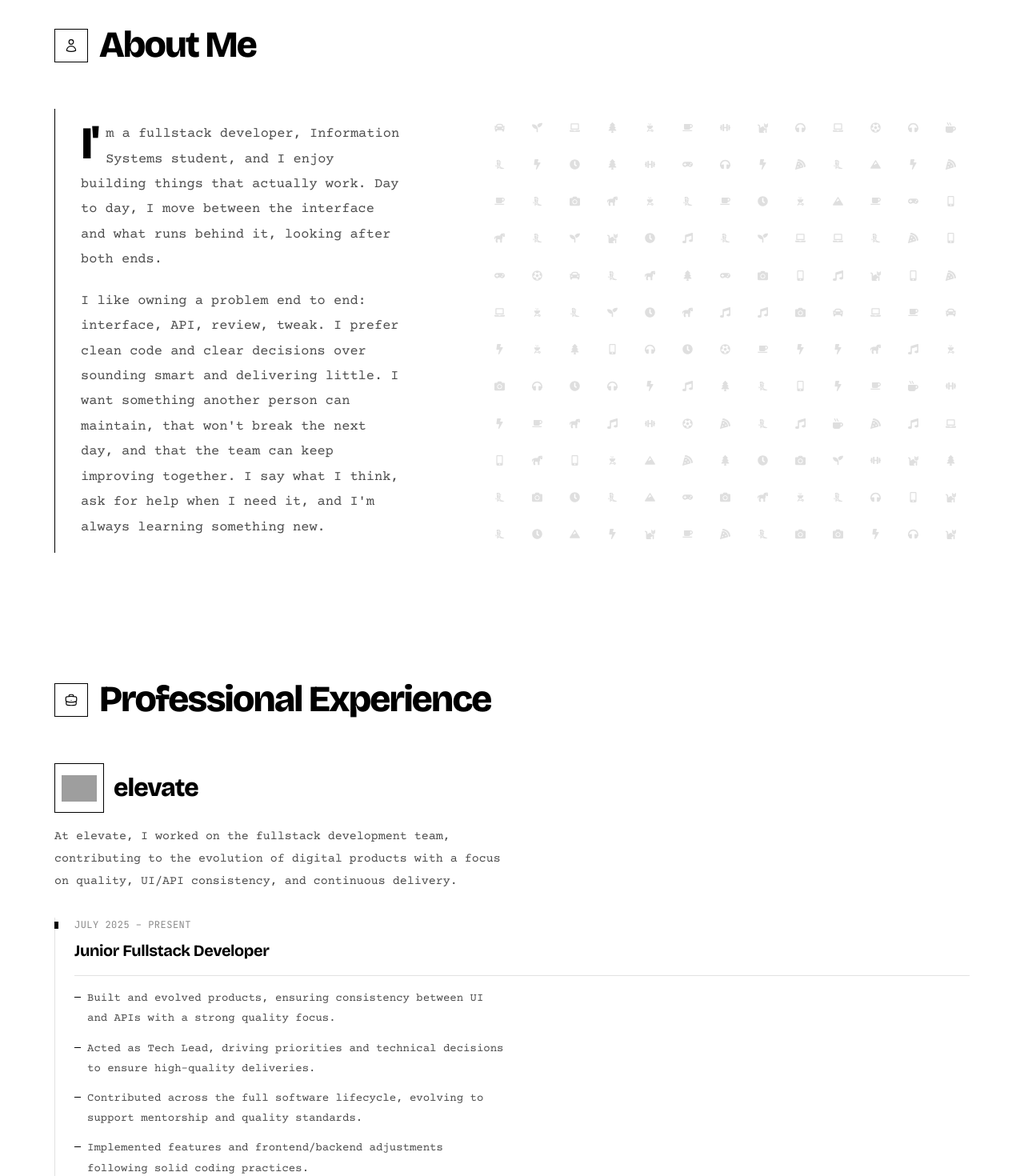
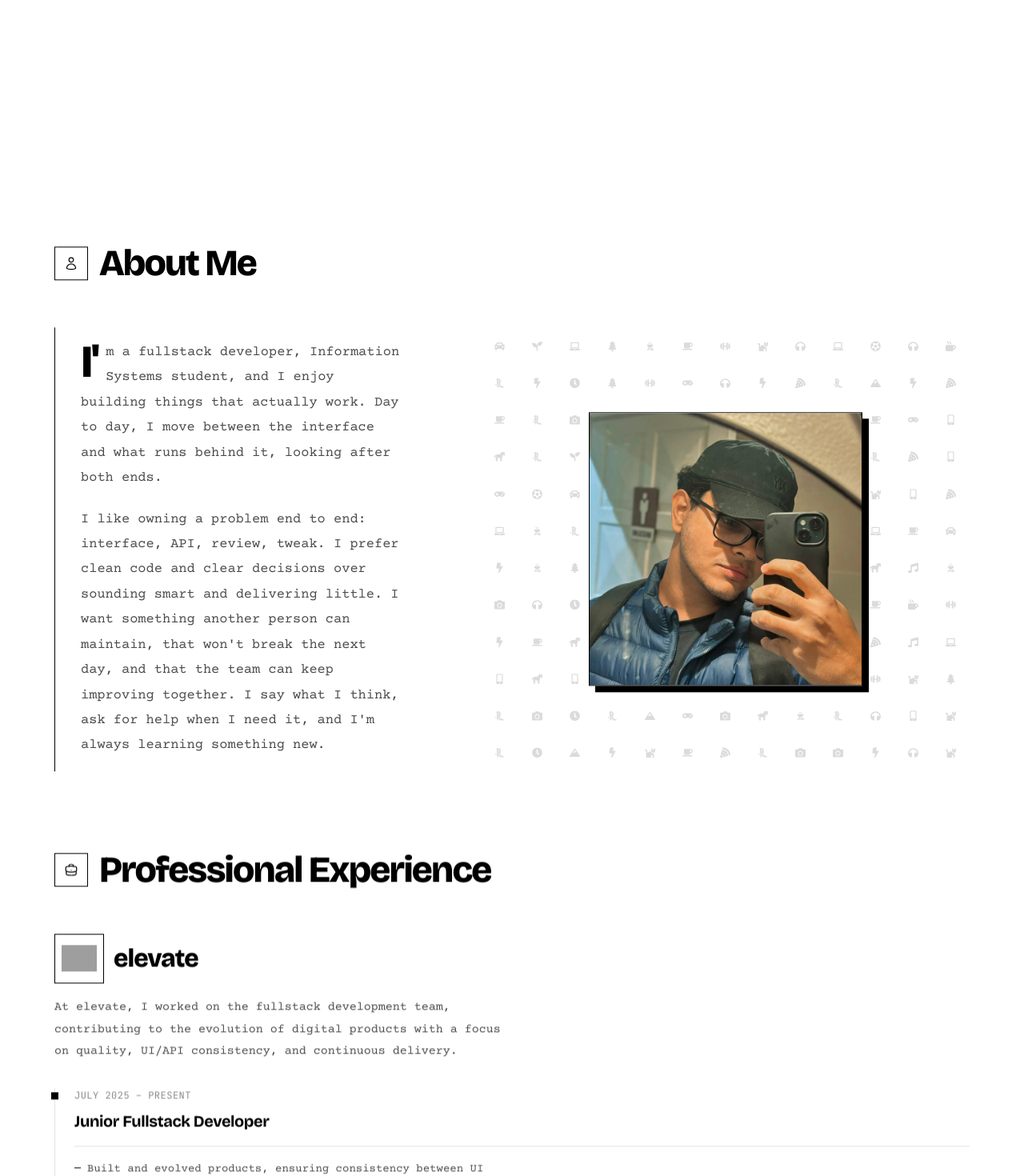
Before and after one commit to JoaoZ14/joaoz14.github.io, a React (Create React App) app: page / in a window 1280 px wide. Shown: the part 820-2290 px from the top of the page at 80% size. Built offline with nearby package versions, Linux system fonts and the light colour scheme; grey boxes are pictures that could not be loaded.

Commit message:
new interface

```diff
--- a/src/Pages/LandingPage.js
+++ b/src/Pages/LandingPage.js
@@ -113,7 +113,25 @@ const DivText = styled.section`
   }
 `;
 
-const HeroInner = styled.div`
+const HeroParallaxLayer = styled.div`
+  will-change: transform;
+  transform: translate3d(0, 0, 0);
+  backface-visibility: hidden;
+
+  @media (prefers-reduced-motion: reduce) {
+    will-change: auto;
+    transform: none !important;
+  }
+`;
+
+const HeroDotsLayer = styled(HeroParallaxLayer)`
+  position: absolute;
+  inset: 0;
+  z-index: 0;
+  pointer-events: none;
+`;
+
+const HeroInner = styled(HeroParallaxLayer)`
   position: relative;
   z-index: 1;
   flex: 1;
@@ -325,7 +343,7 @@ const HeroDotField = () => {
   return <HeroCanvas ref={canvasRef} aria-hidden="true" />;
 };
 
-const HeroWatermark = styled.span`
+const HeroWatermark = styled(HeroParallaxLayer)`
   position: absolute;
   left: var(--container-x);
   bottom: 4%;
@@ -339,7 +357,7 @@ const HeroWatermark = styled.span`
   pointer-events: none;
   user-select: none;
   white-space: normal;
-  max-width: 100%;
+  max-width: min(100%, calc(100% - var(--container-x) * 2));
 `;
 
 const TextFirst = styled.h1`
@@ -574,22 +592,29 @@ const AboutBlocks = styled.div`
   margin: 0 auto;
   display: flex;
   flex-direction: column;
+  gap: clamp(72px, 11vw, 96px);
+
+  @media (min-width: 900px) {
     gap: clamp(64px, 9vw, 112px);
+  }
 `;
 
 const AboutBlock = styled.div`
   position: relative;
   text-align: left;
   scroll-margin-top: 96px;
-  overflow: hidden;
+  overflow: visible;
   display: flex;
   flex-direction: column;
   align-items: flex-start;
   gap: 0;
+  will-change: transform;
+  backface-visibility: hidden;
 
   ${({ $withLifeField }) =>
     $withLifeField &&
     css`
+      overflow: hidden;
       min-height: 320px;
       padding-bottom: var(--space-2xl);
 
@@ -600,6 +625,30 @@ const AboutBlock = styled.div`
         align-items: start;
       }
     `}
+
+  ${({ $spaceBefore }) =>
+    $spaceBefore &&
+    css`
+      margin-top: clamp(32px, 7vw, 56px);
+      padding-top: clamp(32px, 7vw, 56px);
+      border-top: 1px solid var(--line-soft);
+
+      @media (min-width: 900px) {
+        margin-top: clamp(40px, 6vw, 80px);
+        padding-top: clamp(40px, 6vw, 72px);
+      }
+    `}
+
+  @media (prefers-reduced-motion: reduce) {
+    will-change: auto;
+    transform: none !important;
+  }
+
+  /* Mobile: sem translate de parallax — seções em fluxo não podem se sobrepor */
+  @media (max-width: 899px) {
+    will-change: auto;
+    transform: none !important;
+  }
 `;
 
 const AboutSectionTitle = styled.h2`
@@ -617,22 +666,16 @@ const AboutSectionTitle = styled.h2`
 `;
 
 const AboutIconFieldRoot = styled.div`
-  display: none;
-
-  @media (min-width: 900px) {
   display: grid;
-    position: relative;
+  position: absolute;
+  inset: 0;
   z-index: 0;
   width: 100%;
-    min-height: 100%;
-    align-self: stretch;
-    grid-column: 2;
-    grid-row: 2;
+  height: 100%;
   color: var(--ink);
-    opacity: 0.12;
+  opacity: 0.14;
   pointer-events: none;
   user-select: none;
-  }
 `;
 
 const AboutIconCell = styled.span`
@@ -645,6 +688,50 @@ const AboutIconCell = styled.span`
   svg {
     width: 13px;
     height: 13px;
+  }
+`;
+
+const AboutMedia = styled.div`
+  display: flex;
+  position: relative;
+  width: 100%;
+  align-self: stretch;
+  align-items: center;
+  justify-content: center;
+  margin-top: var(--space-xl);
+  min-height: 280px;
+  padding: var(--space-lg) 0 var(--space-md);
+
+  @media (min-width: 900px) {
+    margin-top: 0;
+    padding: 0;
+    grid-column: 2;
+    grid-row: 2;
+    min-height: 320px;
+  }
+`;
+
+const AboutPortrait = styled.div`
+  position: relative;
+  z-index: 1;
+  width: min(72%, 260px);
+  aspect-ratio: 1 / 1;
+  border: 1px solid var(--line);
+  background: var(--bg-2);
+  overflow: hidden;
+  box-shadow: 8px 8px 0 0 var(--ink);
+
+  @media (min-width: 900px) {
+    width: min(94%, 340px);
+  }
+
+  img {
+    display: block;
+    width: 100%;
+    height: 100%;
+    object-fit: cover;
+    /* Face / boné; corta espelho, placa e celular. */
+    object-position: 50% 22%;
   }
 `;
 
@@ -981,6 +1068,7 @@ const TechItems = styled.div`
   grid-template-columns: repeat(2, minmax(0, 1fr));
   gap: 12px;
   align-items: stretch;
+  overflow: visible;
 
   @media (min-width: 520px) {
     grid-template-columns: repeat(3, minmax(0, 1fr));
@@ -1013,6 +1101,7 @@ const techTooltipBase = css`
   opacity: 0;
   visibility: hidden;
   transition: opacity 0.2s ease, visibility 0.2s ease;
+  box-sizing: border-box;
 
   &::after {
     content: "";
@@ -1022,6 +1111,19 @@ const techTooltipBase = css`
     transform: translateX(-50%);
     border: 6px solid transparent;
     border-top-color: var(--ink);
+  }
+
+  /* Mobile: mesma largura do card da tech */
+  @media (max-width: 899px) {
+    left: 0;
+    right: 0;
+    width: 100%;
+    max-width: none;
+    transform: none;
+
+    &::after {
+      left: 50%;
+    }
   }
 
   @media (prefers-reduced-motion: reduce) {
@@ -1050,10 +1152,19 @@ const IconWrapper = styled.button`
   cursor: pointer;
   color: var(--ink);
   min-height: 104px;
+  overflow: visible;
   transition: border-color 0.2s ease, background-color 0.2s ease,
     transform 0.2s ease;
 
-  &:hover {
+  ${({ $raised }) =>
+    $raised &&
+    css`
+      z-index: 3;
+    `}
+
+  &:hover,
+  &:focus-visible {
+    z-index: 3;
     border-color: var(--ink);
     background: var(--hover);
   }
@@ -1167,6 +1278,18 @@ const ProjectsSection = styled.section`
   padding: var(--section-y) var(--container-x);
   scroll-margin-top: 96px;
   box-sizing: border-box;
+  will-change: transform;
+  backface-visibility: hidden;
+
+  @media (prefers-reduced-motion: reduce) {
+    will-change: auto;
+    transform: none !important;
+  }
+
+  @media (max-width: 899px) {
+    will-change: auto;
+    transform: none !important;
+  }
 `;
 
 const ProjectsTitle = styled.h2`
@@ -1645,6 +1768,18 @@ const ContactSection = styled.section`
   padding: var(--section-y) var(--container-x);
   scroll-margin-top: 96px;
   box-sizing: border-box;
+  will-change: transform;
+  backface-visibility: hidden;
+
+  @media (prefers-reduced-motion: reduce) {
+    will-change: auto;
+    transform: none !important;
+  }
+
+  @media (max-width: 899px) {
+    will-change: auto;
+    transform: none !important;
+  }
 `;
 
 const ContactTitle = styled.h2`
@@ -1829,6 +1964,63 @@ const LandingPage = () => {
       once: true,
       offset: 40,
     });
+  }, []);
+
+  useEffect(() => {
+    const media = window.matchMedia("(prefers-reduced-motion: reduce)");
+    if (media.matches) return undefined;
+
+    let frame = 0;
+    const narrowQuery = window.matchMedia("(max-width: 899px)");
+
+    const update = () => {
+      frame = 0;
+      const mid = window.innerHeight * 0.5;
+      const isNarrow = narrowQuery.matches;
+
+      document.querySelectorAll("[data-parallax]").forEach((el) => {
+        const speed = Number(el.getAttribute("data-parallax"));
+        if (!Number.isFinite(speed) || speed === 0) return;
+
+        // No mobile, só camadas decorativas (absolute) — nunca seções em fluxo.
+        if (isNarrow && el.getAttribute("data-parallax-layer") !== "decor") {
+          el.style.removeProperty("transform");
+          return;
+        }
+
+        const prevY = Number(el.dataset.parallaxY) || 0;
+        const rect = el.getBoundingClientRect();
+        const untransformedCenter = rect.top - prevY + rect.height * 0.5;
+
+        if (
+          untransformedCenter + rect.height < -160 ||
+          untransformedCenter - rect.height > window.innerHeight + 160
+        ) {
+          return;
+        }
+
+        const y = (mid - untransformedCenter) * speed;
+        el.dataset.parallaxY = String(y);
+        el.style.transform = `translate3d(0, ${y.toFixed(2)}px, 0)`;
+      });
+    };
+
+    const onScroll = () => {
+      if (frame) return;
+      frame = window.requestAnimationFrame(update);
+    };
+
+    window.addEventListener("scroll", onScroll, { passive: true });
+    window.addEventListener("resize", onScroll, { passive: true });
+    narrowQuery.addEventListener("change", onScroll);
+    update();
+
+    return () => {
+      window.removeEventListener("scroll", onScroll);
+      window.removeEventListener("resize", onScroll);
+      narrowQuery.removeEventListener("change", onScroll);
+      if (frame) window.cancelAnimationFrame(frame);
+    };
   }, []);
 
   useEffect(() => {
@@ -2218,11 +2410,13 @@ const LandingPage = () => {
         <DivMargin id="home" />
 
         <DivText>
+          <HeroDotsLayer data-parallax="0.22" data-parallax-layer="decor">
             <HeroDotField />
-          <HeroInner>
-            <HeroWatermark aria-hidden="true">
+          </HeroDotsLayer>
+          <HeroWatermark data-parallax="0.38" data-parallax-layer="decor" aria-hidden="true">
             João<br />Possidonio
           </HeroWatermark>
+          <HeroInner data-parallax="0.08">
             <TextFirst>{t("hero.greeting")}</TextFirst>
             <TextSecond>
               {t("hero.intro")}
@@ -2289,15 +2483,15 @@ const LandingPage = () => {
 
         <Line id="about" />
         <SectionProfile>
-          <AboutSection data-aos="fade-up">
+          <AboutSection>
             <AboutContent>
               <AboutBlocks>
-                <AboutBlock $withLifeField>
-                  <AboutSectionTitle $span data-aos="fade-up">
+                <AboutBlock $withLifeField data-parallax="0.1">
+                  <AboutSectionTitle $span>
                     <SectionLead aria-hidden="true"><HiOutlineUser /></SectionLead>
                     {t("about.title")}
                   </AboutSectionTitle>
-                  <AboutCopy data-aos="fade-up" data-aos-delay="40">
+                  <AboutCopy>
                     <AboutSectionText $lead>
                       {t("about.summary1")}
                     </AboutSectionText>
@@ -2305,15 +2499,25 @@ const LandingPage = () => {
                       {t("about.summary2")}
                     </AboutSectionText>
                   </AboutCopy>
+                  <AboutMedia>
                     <AboutLifeField />
+                    <AboutPortrait>
+                      <img
+                        src={`${process.env.PUBLIC_URL || ""}/joao-portrait.jpeg`}
+                        alt="João Guilherme Possidonio"
+                        loading="lazy"
+                        decoding="async"
+                      />
+                    </AboutPortrait>
+                  </AboutMedia>
                 </AboutBlock>
 
-                <AboutBlock id="experience">
-                  <ExperienceTitle data-aos="fade-up">
+                <AboutBlock id="experience" data-parallax="0.12">
+                  <ExperienceTitle>
                     <SectionLead aria-hidden="true"><HiOutlineBriefcase /></SectionLead>
                     {t("about.experienceTitle")}
                   </ExperienceTitle>
-                  <CompanyHeader data-aos="fade-up" data-aos-delay="50">
+                  <CompanyHeader>
                     <CompanyLogo
                       src="https://elevatebr.org/images/elevate-logo.png"
                       alt="Logo da elevate"
@@ -2321,12 +2525,12 @@ const LandingPage = () => {
                     />
                     <CompanyName>elevate</CompanyName>
                   </CompanyHeader>
-                  <CompanyDescription data-aos="fade-up" data-aos-delay="100">
+                  <CompanyDescription>
                     {t("experience.elevate.description")}
                   </CompanyDescription>
 
                   <ExperienceTimeline>
-                    <ExperienceTimelineItem data-aos="fade-up" data-aos-delay="50">
+                    <ExperienceTimelineItem>
                       <ExperienceCard>
                         <ExperiencePeriod>{t("experience.elevate.roles.junior.period")}</ExperiencePeriod>
                         <ExperienceRole>{t("experience.elevate.roles.junior.title")}</ExperienceRole>
@@ -2349,7 +2553,7 @@ const LandingPage = () => {
                       </ExperienceCard>
                     </ExperienceTimelineItem>
 
-                    <ExperienceTimelineItem data-aos="fade-up" data-aos-delay="100">
+                    <ExperienceTimelineItem>
                       <ExperienceCard>
                         <ExperiencePeriod>{t("experience.elevate.roles.intern.period")}</ExperiencePeriod>
                         <ExperienceRole>{t("experience.elevate.roles.intern.title")}</ExperienceRole>
@@ -2374,13 +2578,13 @@ const LandingPage = () => {
                   </ExperienceTimeline>
                 </AboutBlock>
 
-                <AboutBlock>
-                  <ExperienceTitle data-aos="fade-up">
+                <AboutBlock data-parallax="0.11" $spaceBefore>
+                  <ExperienceTitle>
                     <SectionLead aria-hidden="true"><HiOutlineSquare3Stack3D /></SectionLead>
                     {t("skills.title")}
                   </ExperienceTitle>
                   <SkillsContainer>
-                    <SkillCard data-aos="fade-up" data-aos-delay="100">
+                    <SkillCard>
                       <h3>{t("skills.frontend.title")}</h3>
                       <SkillBody>
                         <SkillSummary>
@@ -2394,7 +2598,7 @@ const LandingPage = () => {
                       </SkillBody>
                     </SkillCard>
 
-                    <SkillCard data-aos="fade-up" data-aos-delay="200">
+                    <SkillCard>
                       <h3>{t("skills.backend.title")}</h3>
                       <SkillBody>
                         <SkillSummary>
@@ -2408,7 +2612,7 @@ const LandingPage = () => {
                       </SkillBody>
                     </SkillCard>
 
-                    <SkillCard data-aos="fade-up" data-aos-delay="300">
+                    <SkillCard>
                       <h3>{t("skills.excellence.title")}</h3>
                       <SkillBody>
                         <SkillSummary>
@@ -2424,8 +2628,8 @@ const LandingPage = () => {
                   </SkillsContainer>
                 </AboutBlock>
 
-                <AboutBlock>
-                  <TechTitle data-aos="fade-up">
+                <AboutBlock data-parallax="0.13">
+                  <TechTitle>
                     <SectionLead aria-hidden="true"><HiOutlineCommandLine /></SectionLead>
                     {t("tech.title")}
                   </TechTitle>
@@ -2436,16 +2640,15 @@ const LandingPage = () => {
                         : category.keys.slice(0, TECH_PREVIEW_LIMIT);
 
                       return (
-                        <TechCategory key={category.title} data-aos="fade-up" data-aos-delay={categoryIndex * 80}>
+                        <TechCategory key={category.title}>
                           <TechCategoryTitle>{category.title}</TechCategoryTitle>
                           <TechItems>
-                            {visibleKeys.map((key, index) => (
+                            {visibleKeys.map((key) => (
                               <IconWrapper
                                 key={key}
                                 data-tech-chip
-                                data-aos="fade-up"
-                                data-aos-delay={index * 30}
                                 type="button"
+                                $raised={activeTooltip === key}
                                 aria-describedby={`tech-tooltip-${key}`}
                                 onClick={() => handleTechClick(key)}
                               >
@@ -2470,7 +2673,7 @@ const LandingPage = () => {
                     })}
 
                     {softSkillsProse && (
-                      <TechCategory data-aos="fade-up">
+                      <TechCategory>
                         <TechCategoryTitle>
                           <HiOutlineChatBubbleLeftRight aria-hidden="true" />
                           {t("tech.categories.softSkills")}
@@ -2497,14 +2700,14 @@ const LandingPage = () => {
 
         <Line />
 
-        <ProjectsSection id="projects">
-          <ProjectsTitle data-aos="fade-up">
+        <ProjectsSection id="projects" data-parallax="0.12">
+          <ProjectsTitle>
             <SectionLead aria-hidden="true"><HiOutlineCodeBracketSquare /></SectionLead>
             {t("projects.title")}
           </ProjectsTitle>
 
           {projectShowcase ? (
-            <ProjectShowcase data-aos="fade-up">
+            <ProjectShowcase>
               <ProjectIndexList>
                 {projects.map((project, index) => (
                   <li key={project.name}>
@@ -2531,7 +2734,7 @@ const LandingPage = () => {
               </ProjectPreview>
             </ProjectShowcase>
           ) : (
-            <ProjectIndexList as="div" data-aos="fade-up">
+            <ProjectIndexList as="div">
               {projects.map((project, index) => {
                 const open = openProject === index;
 
@@ -2565,7 +2768,7 @@ const LandingPage = () => {
 
         <Line />
 
-        <ContactSection id="contact" data-aos="fade-up">
+        <ContactSection id="contact" data-parallax="0.1">
           <ContactTitle>
             <SectionLead aria-hidden="true"><HiOutlineEnvelope /></SectionLead>
             {t("contact.title")}
--- a/src/components/Footer.js
+++ b/src/components/Footer.js
@@ -41,6 +41,20 @@ const Watermark = styled.span`
   user-select: none;
 `;
 
+const WatermarkParallax = styled.div`
+  position: absolute;
+  inset: 0;
+  z-index: 0;
+  overflow: hidden;
+  pointer-events: none;
+  will-change: transform;
+
+  @media (prefers-reduced-motion: reduce) {
+    will-change: auto;
+    transform: none !important;
+  }
+`;
+
 const FooterInner = styled.div`
   position: relative;
   z-index: 1;
@@ -57,6 +71,17 @@ const Cta = styled.div`
   gap: clamp(20px, 3vw, 28px);
   padding-bottom: clamp(48px, 6vw, 80px);
   border-bottom: 1px solid var(--on-ink-line);
+  will-change: transform;
+
+  @media (prefers-reduced-motion: reduce) {
+    will-change: auto;
+    transform: none !important;
+  }
+
+  @media (max-width: 899px) {
+    will-change: auto;
+    transform: none !important;
+  }
 `;
 
 const CtaKicker = styled.span`
@@ -326,10 +351,12 @@ const Footer = () => {
 
   return (
     <FooterWrap>
-      <Watermark aria-hidden="true">Possidonio</Watermark>
+      <WatermarkParallax data-parallax="0.28" data-parallax-layer="decor" aria-hidden="true">
+        <Watermark>Possidonio</Watermark>
+      </WatermarkParallax>
 
       <FooterInner>
-        <Cta>
+        <Cta data-parallax="0.1">
           <CtaKicker>{t("footer.ctaKicker")}</CtaKicker>
           <CtaTitle>{t("footer.ctaTitle")}</CtaTitle>
           <CtaAction href="#contact">
```
Also changed, not shown: public/joao-portrait.jpeg (added). Lines whose indentation alone changed are shown as unchanged.
